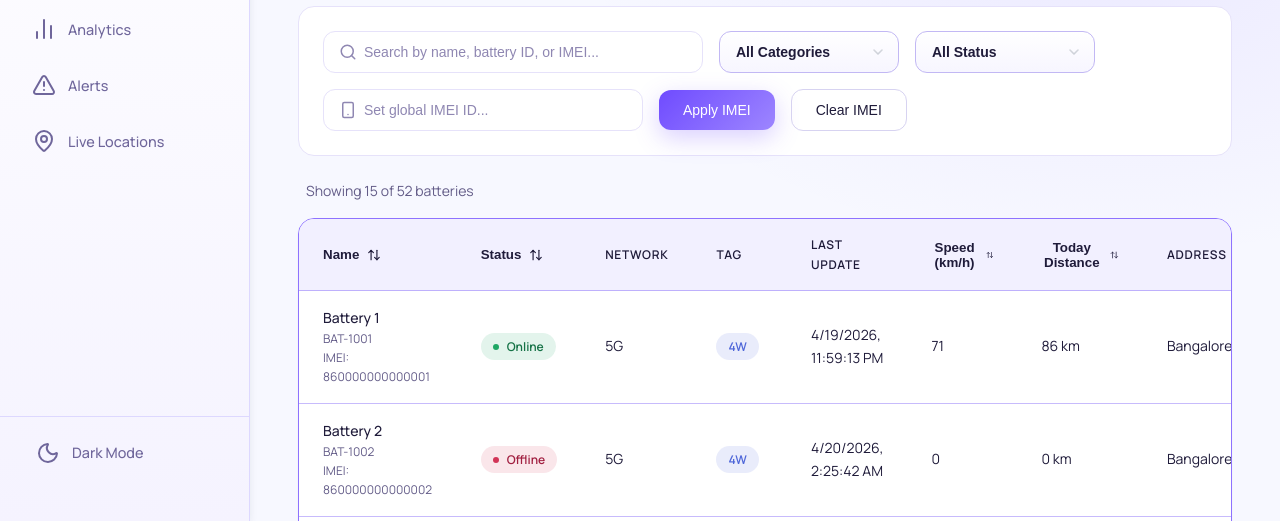
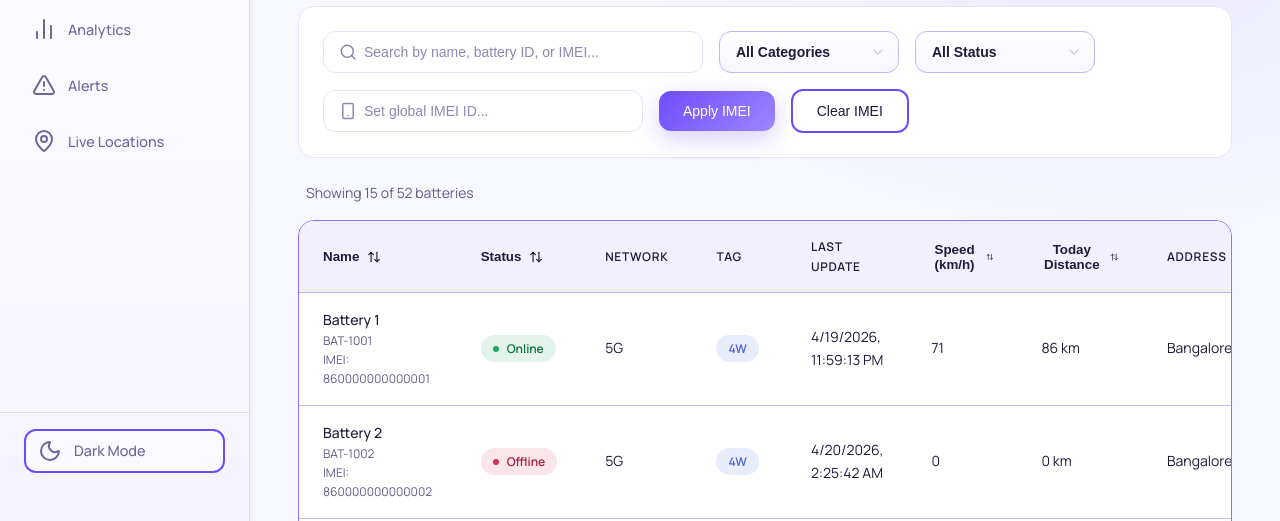
Before and after one commit to Kartikgupta08/maxpass, a plain HTML site: page index.html in a window 1280 px wide. Shown: the part 279-800 px from the top of the page. Drawn offline with nearby package versions, Linux system fonts and the light colour scheme.

Commit message:
Border color added to buttons

```diff
--- a/css/styles.css
+++ b/css/styles.css
@@ -323,6 +323,8 @@ body { font-size: var(--text-base); line-height: 1.6; }
   font-size: 0.9rem;
   padding: var(--space-2) var(--space-3);
   border-radius: var(--radius-md);
+  border: 2px solid var(--primary-color);
+  background-color: color-mix(in srgb, var(--surface-color) 86%, var(--primary-light) 14%);
   transition: all var(--transition-fast);
 }
 
@@ -581,6 +583,14 @@ body { font-size: var(--text-base); line-height: 1.6; }
   background-color: var(--surface-hover);
   border-color: var(--primary-color);
   color: var(--primary-color);
+}
+
+#global-imei-clear {
+  border: 2px solid var(--primary-color);
+}
+
+#analytics-reset-btn {
+  border: 2px solid var(--primary-color);
 }
 
 .btn-icon {
```
